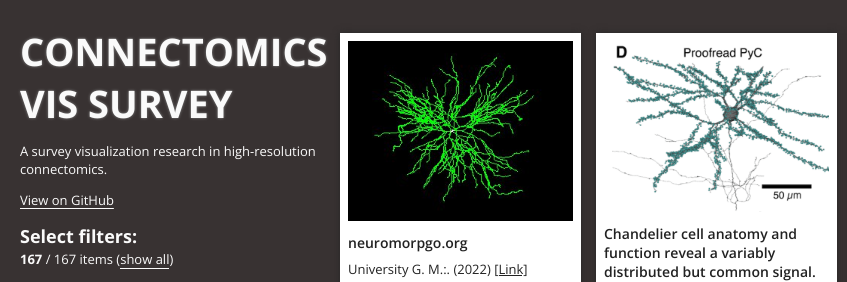
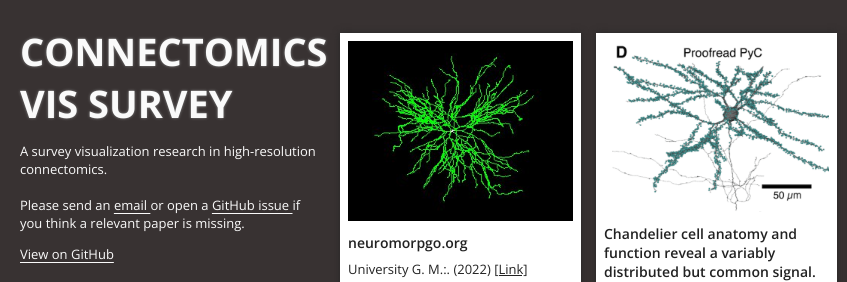
Before and after one commit to connectomics-vis-survey/connectomics-vis-survey.github.io, a plain HTML site: page index.html in a window 1280 px wide. Shown: the top 282 px of the page, 0-847 px from the left. Drawn offline with nearby package versions, Linux system fonts and the light colour scheme.

Commit message:
added intro on how to add smth

```diff
--- a/index.html
+++ b/index.html
@@ -26,14 +26,28 @@
 				<h1>Connectomics Vis Survey</h1>
 				<p>
 					A survey visualization research in high-resolution connectomics.
+
+					<br>
+					<br>
+
+					Please send an
+					<a href="mailto:jtroidl@g.harvard.edu"
+						target="_blank">
+						email
+					</a>
+					or open a
+					<a href="https://github.com/connectomics-vis-survey/connectomics-vis-survey.github.io/issues"
+					   target="_blank"> GitHub issue
+					</a>
+					if you think a relevant paper is missing.
 				</p>
 
 				<!-- add any links to your paper and relevant materials here -->
 				<a
 					href="https://github.com/connectomics-vis-survey/connectomics-vis-survey.github.io"
 					target="_blank"
-					>View on GitHub</a
-				>
+					>View on GitHub
+				</a>
 
 				<!-- modify headers and labels for your collection as needed -->
 				<h2>Select filters:</h2>
```
